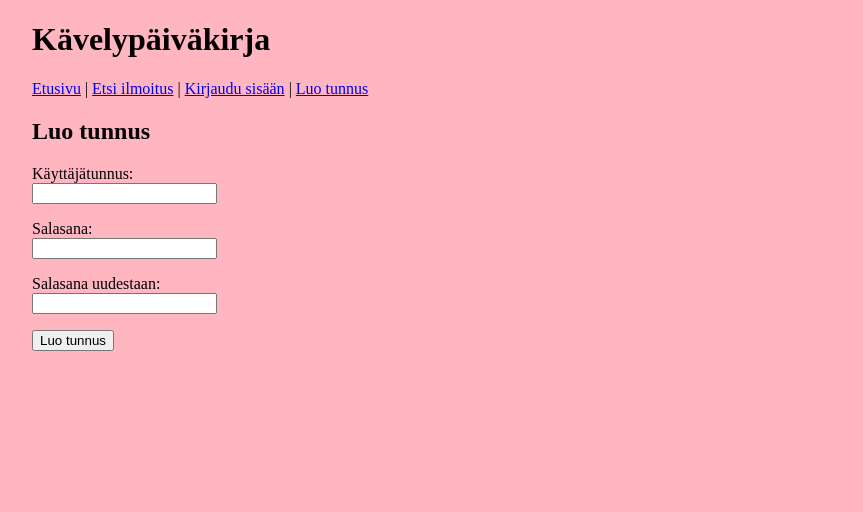
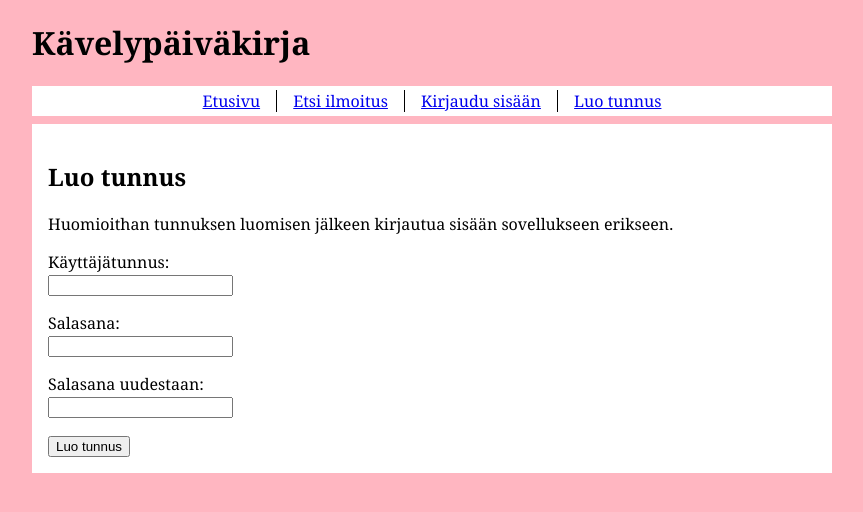
Before and after one commit to unnamant/Kavelypaivakirja, a Flask app: page /register in a window 1280 px wide. Shown: the top 512 px of the page, without its empty margins (208-1071 px from the left). Run offline with Flask 3, Linux system fonts and the light colour scheme.

Commit message:
Improved appearance

```diff
--- a/static/main.css
+++ b/static/main.css
@@ -1,7 +1,7 @@
 body {
   margin: auto;
   max-width: 50em;
-  font-family: Garamond sans-serif;
+  font-family: Georgia, serif;
   background-color: lightpink;
 }
 
@@ -10,3 +10,38 @@ body {
   margin: 1em;
   padding: 0.2em 0.5em;
 }
+
+.nav {
+  background-color: white;
+  padding: 0.25em;
+  margin: 0.25em 0;
+}
+
+nav {
+  text-align: center;
+}
+
+nav ul {
+  padding: 0;
+  margin: 0;
+}
+
+nav li {
+  display: inline-block;
+  padding: 0 1em;
+  margin: 0;
+}
+
+nav li:not(:last-of-type) {
+  border-right: 1px solid black;
+}
+
+nav li:not(:first-of-type) {
+  margin-left: -0.25em;
+}
+
+.content {
+  background-color: white;
+  padding: 1em;
+  margin: 0.5em 0;
+}
--- a/templates/layout.html
+++ b/templates/layout.html
@@ -9,23 +9,29 @@
 <body>
   <h1>Kävelypäiväkirja</h1>
 
+
   {% if session.user_id %}
   <p>
     Olet kirjautunut nimellä {{ session.username }}
   </p>
   {% endif %}
-  <p>
-    <a href="/">Etusivu</a> |
-    <a href="/find_item">Etsi ilmoitus</a> |
-  {% if session.user_id %}
-    <a href="/new_items">Uusi ilmoitus</a> |
-    <a href="/logout">Kirjaudu ulos</a> |
-    <a href="/user/{{ session.user_id }}">Oma profiili</a>
-  {% else %}
-    <a href="/login">Kirjaudu sisään</a> |
-    <a href="/register">Luo tunnus</a>
-  {% endif %}
-  </p>
+  <div class="nav">
+    <nav>
+      <ul>
+        <li><a href="/">Etusivu</a></li>
+        <li><a href="/find_item">Etsi ilmoitus</a></li>
+        {% if session.user_id %}
+        <li><a href="/new_items">Uusi ilmoitus</a></li>
+        <li><a href="/logout">Kirjaudu ulos</a></li>
+        <li><a href="/user/{{ session.user_id }}">Oma profiili</a></li>
+        {% else %}
+        <li><a href="/login">Kirjaudu sisään</a></li>
+        <li><a href="/register">Luo tunnus</a></li>
+        {% endif %}
+      </ul>
+    </nav>
+  </div>
+
 
   {% for message in get_flashed_messages() %}
   <p>
@@ -33,7 +39,9 @@
   </p>
   {% endfor %}
 
+  <div class="content">
     {% block content %}{% endblock %}
+  </div>
 
 </body>
 
--- a/templates/register.html
+++ b/templates/register.html
@@ -4,6 +4,9 @@
 
 {% block content %}
 <h2>Luo tunnus</h2>
+<p>
+  Huomioithan tunnuksen luomisen jälkeen kirjautua sisään sovellukseen erikseen.
+</p>
 <form action="/create" method="post">
   <p>
     <label for="username">Käyttäjätunnus:</label> <br />
```
